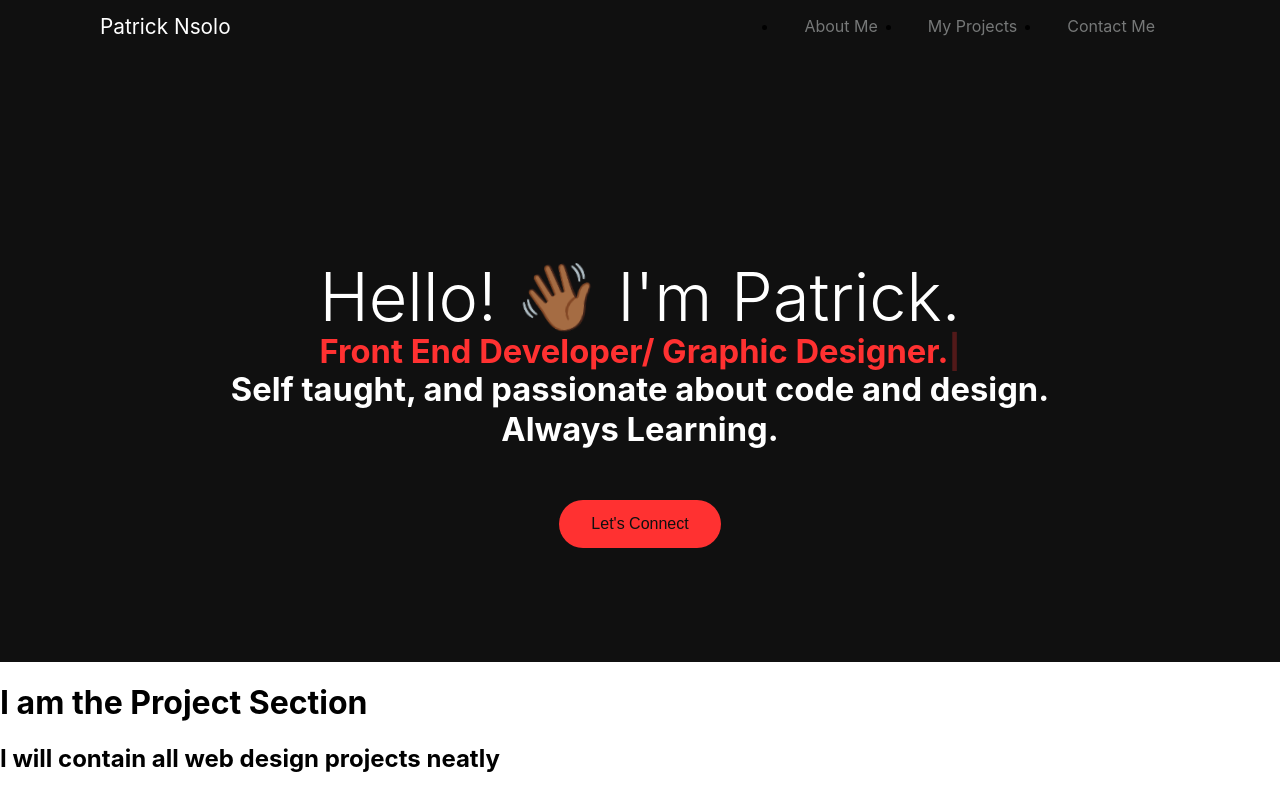
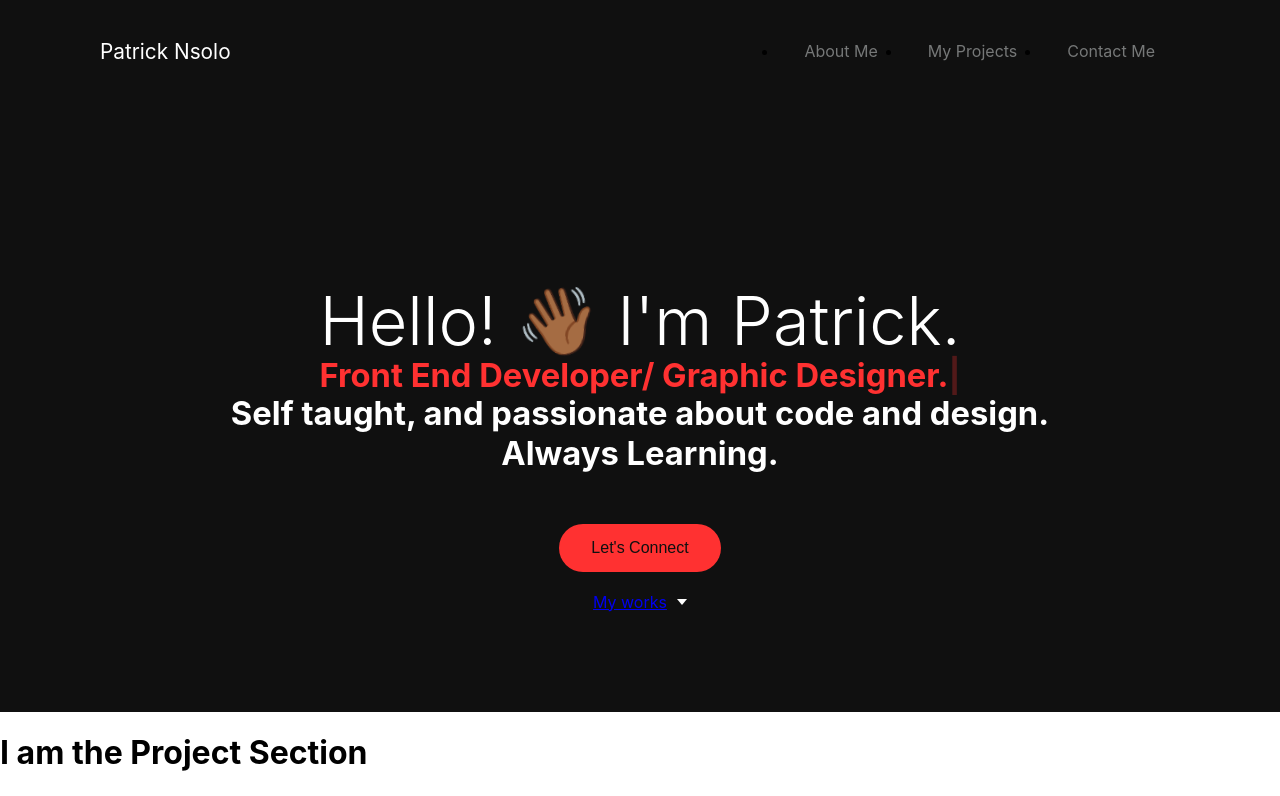
Before and after one commit to patrick-nsolo/FEDportfolio, a React (Create React App) app: page / in a window 1280 px wide. Shown: the top 796 px of the page. Built offline with nearby package versions, Linux system fonts and the light colour scheme.

Commit message:
update my new portfolio work

```diff
--- a/package.json
+++ b/package.json
@@ -3,6 +3,9 @@
   "version": "0.1.0",
   "private": true,
   "dependencies": {
+    "@fortawesome/fontawesome-free": "^6.4.2",
+    "@fortawesome/free-solid-svg-icons": "^6.4.2",
+    "@fortawesome/react-fontawesome": "^0.2.0",
     "@testing-library/jest-dom": "^5.17.0",
     "@testing-library/react": "^13.4.0",
     "@testing-library/user-event": "^13.5.0",
--- a/src/components/Home/Home.css
+++ b/src/components/Home/Home.css
@@ -34,6 +34,7 @@
     cursor:none;
     font-size: calc(1.325rem + .9vw);
     margin-top: -50px;
+    user-select: none;
 }
 .role-tag{
     color:#ffffff;
@@ -56,3 +57,20 @@
     font-size: 1rem;
     margin:4px 2px;
 }
+a{
+    display: flex;
+    flex-direction: row;
+    align-items: center;
+    gap:10px;
+}
+.caret{
+    width:0;
+    height:0;
+    border-left: 5px solid transparent;
+    border-right: 5px solid transparent;
+    border-top:6px solid #fff;
+    transition: 0.3s;
+}
+.caret-float{
+
+}
--- a/src/components/Home/Home.js
+++ b/src/components/Home/Home.js
@@ -2,7 +2,8 @@ import React from 'react';
 import Typed from 'react-typed';
 import './Home.css';
 
-function Home() {
+
+const  Home = () => {
   return (
     <div className="home-container">
       <h1 className="intro">Hello! <span class="wave">👋🏾</span> I'm Patrick.</h1>
@@ -13,6 +14,10 @@ function Home() {
       <div className='btn-container'>
         <button>Let's Connect</button>
       </div>
+      <a href='/'>
+        <p>My works</p>
+        <div className='caret .caret-float'></div>
+      </a>
     </div>
   )
 }
--- a/src/index.css
+++ b/src/index.css
@@ -5,6 +5,7 @@ body {
     sans-serif;
   -webkit-font-smoothing: antialiased;
   -moz-osx-font-smoothing: grayscale;
+  user-select: none;
 }
 
 code {
```
Also changed, not shown: 1 other file (tests, documents, lock files or other folders).
